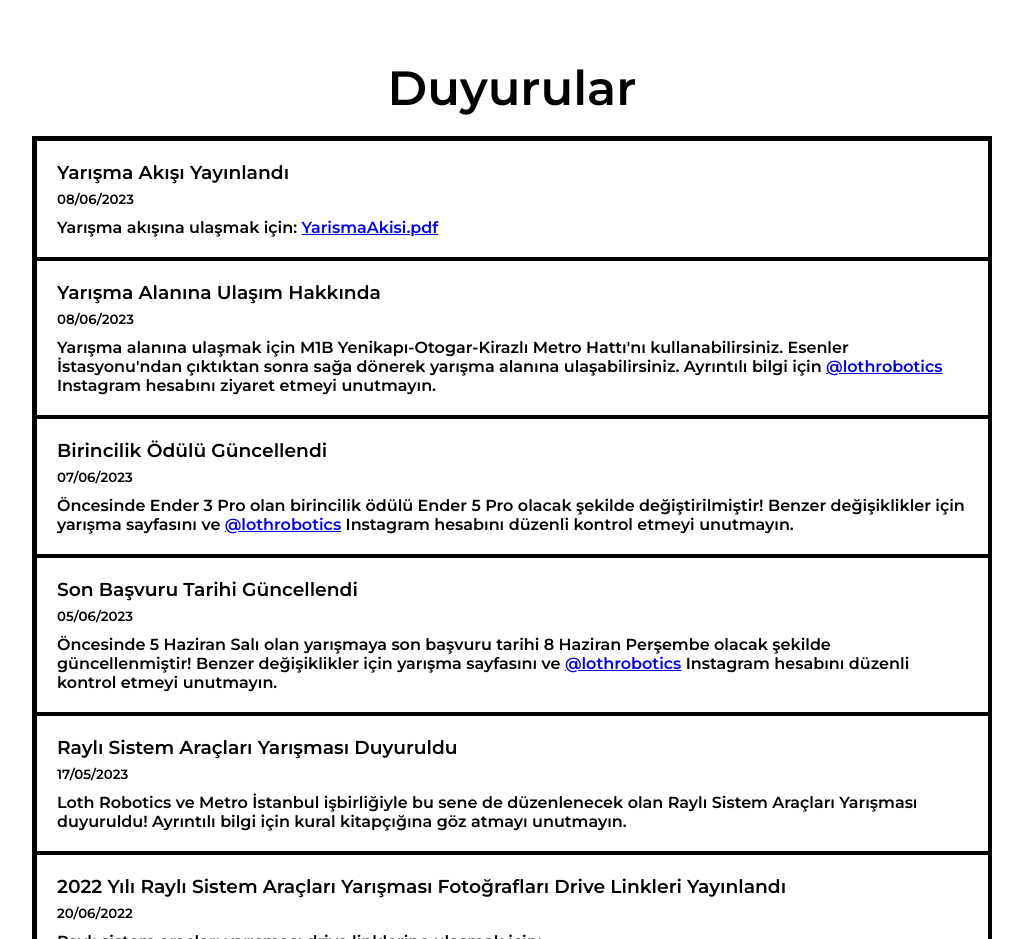
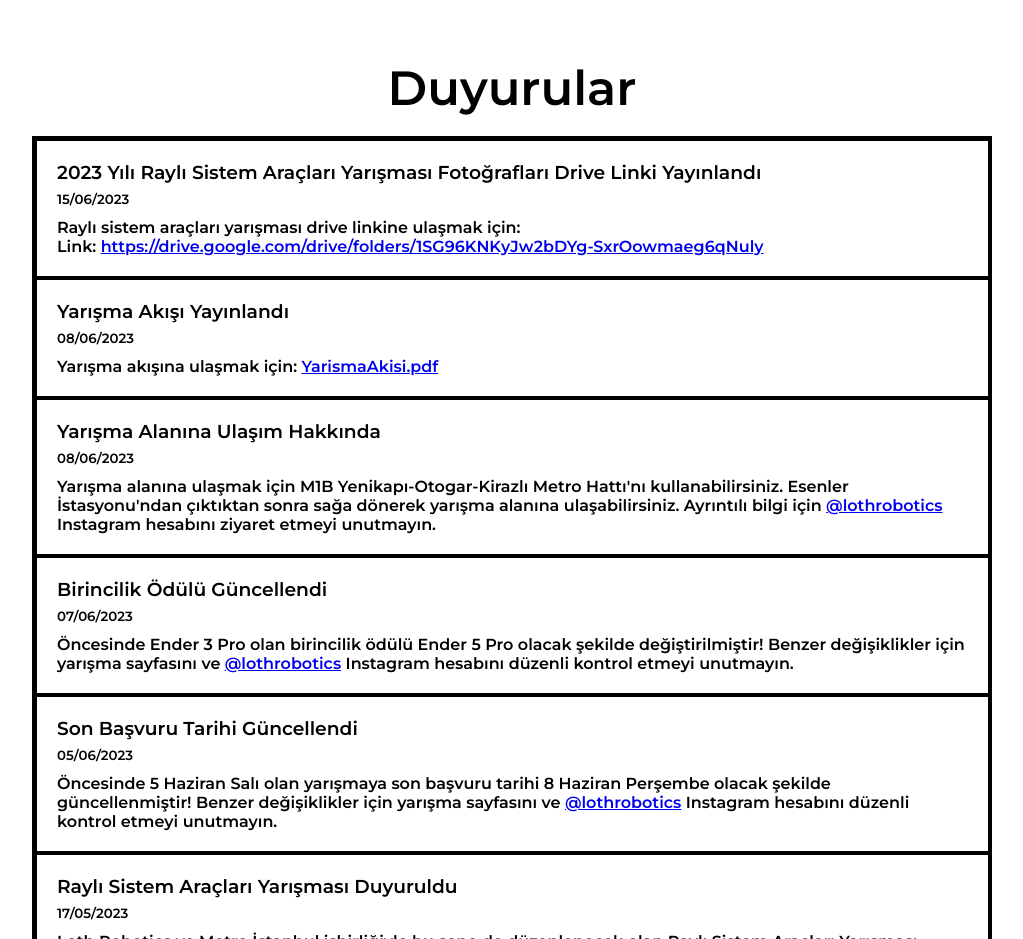
Before and after one commit to LothRobotics/raylisistem.lothrobotics.com, a plain HTML site: page index.html in a window 1280 px wide. Shown: the part 1940-2879 px from the top of the page, without its empty margins (128-1151 px from the left). Drawn offline with Linux system fonts and the light colour scheme.

Commit message:
Update index.html

```diff
--- a/index.html
+++ b/index.html
@@ -82,6 +82,13 @@ Raylı Sistem Araçları Yarışması ile öğrencilerin robotik ve raylı siste
                     <h2 class="subTitle">Duyurular</h2>
                     <div class="announcementsBox">
                         <!--Announces will be written directly, in this part. -->
+                        <div class="box-8 box">
+                            <h3>2023 Yılı Raylı Sistem Araçları Yarışması Fotoğrafları Drive Linki Yayınlandı</h3>
+                            <small>15/06/2023</small>
+                            <p>Raylı sistem araçları yarışması drive linkine ulaşmak için: <br>
+                            Link: <a href="https://drive.google.com/drive/folders/1SG96KNKyJw2bDYg-SxrOowmaeg6qNuly" target="_blank">https://drive.google.com/drive/folders/1SG96KNKyJw2bDYg-SxrOowmaeg6qNuly</a> <br>
+                            </p>
+                        </div>
                         <div class="box-7 box">
                             <h3>Yarışma Akışı Yayınlandı</h3>
                             <small>08/06/2023</small>
```
